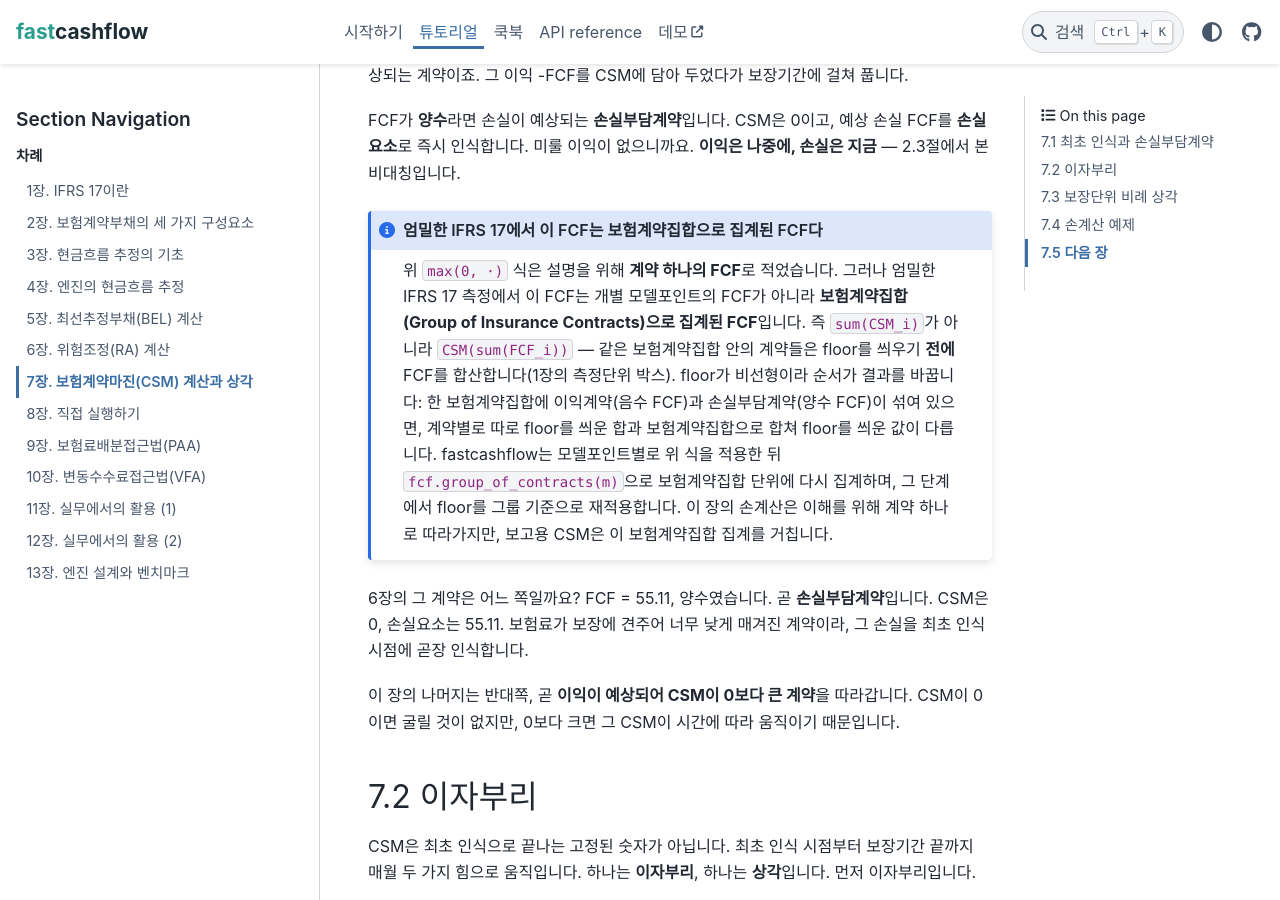
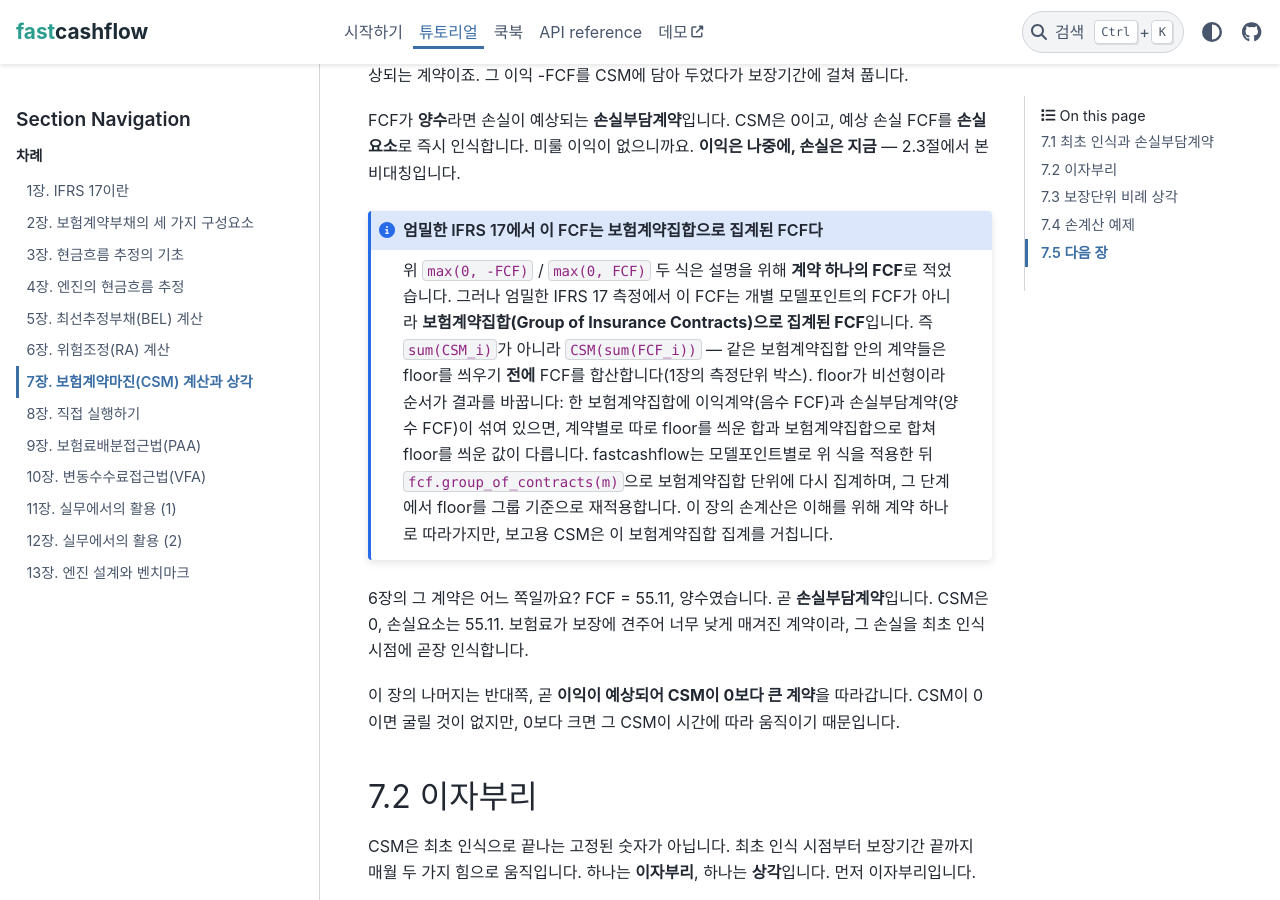
Before and after one commit to seokhoonj/fastcashflow, a Sphinx documentation site: the page built from docs/tutorial/07-csm.md, in a window 1280 px wide and 900 px high, scrolled down 784 px. Built offline with Sphinx 7.4.7 and the PyData theme 0.15.4, drawn with Linux system fonts in a browser that asks for light colours.

````diff
--- a/docs/tutorial/07-csm.md
+++ b/docs/tutorial/07-csm.md
@@ -34,7 +34,7 @@ FCF가 **양수**라면 손실이 예상되는 **손실부담계약**입니다.
 ```{admonition} 엄밀한 IFRS 17에서 이 FCF는 보험계약집합으로 집계된 FCF다
 :class: note
 
-위 `max(0, ·)` 식은 설명을 위해 **계약 하나의 FCF**로 적었습니다. 그러나 엄밀한
+위 `max(0, -FCF)` / `max(0, FCF)` 두 식은 설명을 위해 **계약 하나의 FCF**로 적었습니다. 그러나 엄밀한
 IFRS 17 측정에서 이 FCF는 개별 모델포인트의 FCF가 아니라 **보험계약집합(Group of
 Insurance Contracts)으로 집계된 FCF**입니다. 즉 `sum(CSM_i)`가 아니라 `CSM(sum(FCF_i))` — 같은 보험계약집합
 안의 계약들은 floor를 씌우기 **전에** FCF를 합산합니다(1장의 측정단위 박스). floor가
````
Also changed, not shown: docs/tutorial/01-ifrs17.md (+1 -1 lines).
